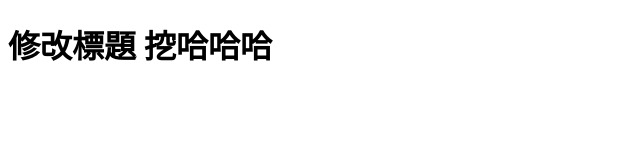
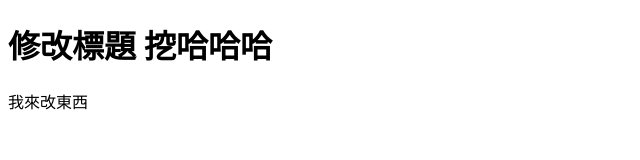
Before and after one commit to liwenchiou/test20250703_3, a plain HTML site: page index.html in a window 1280 px wide. Shown: the whole page, without its empty margins (0-640 px from the left). Drawn offline with Linux system fonts and the light colour scheme.

Commit message:
add p標籤

```diff
--- a/index.html
+++ b/index.html
@@ -7,5 +7,6 @@
 </head>
 <body>
     <h1>修改標題 挖哈哈哈</h1>
+    <p>我來改東西</p>
 </body>
 </html>
```
